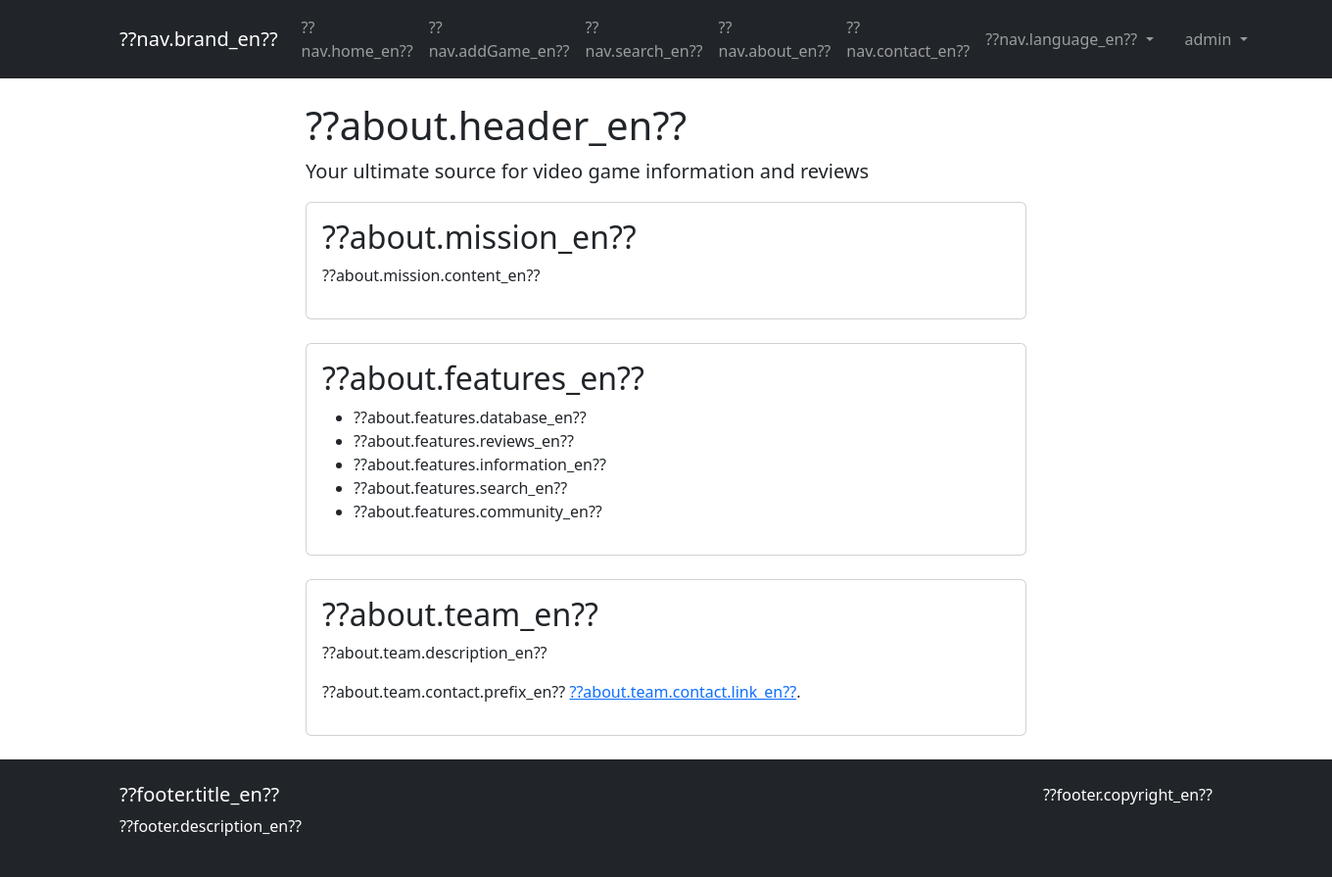
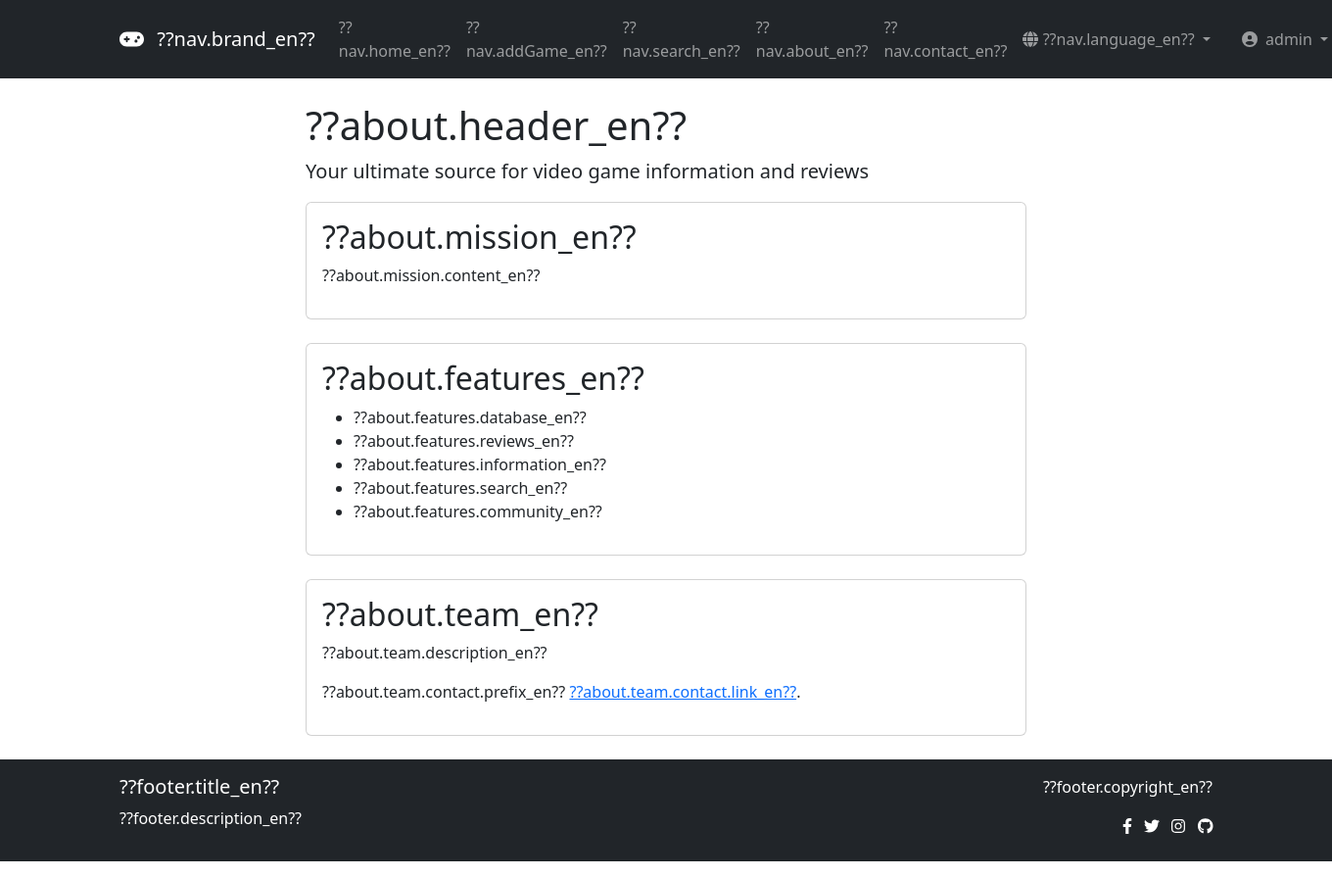
Before and after one commit to Volear/gameencyclopedia, a Spring Boot app: page /about in a window 1360 px wide. Shown: the whole page at 98% size. Run offline with Spring Boot 4, Linux system fonts and the light colour scheme; a user stored in the database is signed in; some of the project's set-up classes (security, data sources, template engines, error pages and the like) are left out, and stand-ins take their place; some libraries are stand-ins or nearby versions.

Commit message:
updated project

```diff
--- a/src/main/java/ge/tsu/gameencyclopedia/GameEncyclopediaApplication.java
+++ b/src/main/java/ge/tsu/gameencyclopedia/GameEncyclopediaApplication.java
@@ -2,11 +2,14 @@ package ge.tsu.gameencyclopedia;
 
 import org.springframework.boot.SpringApplication;
 import org.springframework.boot.autoconfigure.SpringBootApplication;
+import java.util.Collections;
 
 @SpringBootApplication
 public class GameEncyclopediaApplication {
 
     public static void main(String[] args) {
-        SpringApplication.run(GameEncyclopediaApplication.class, args);
+        SpringApplication app = new SpringApplication(GameEncyclopediaApplication.class);
+        app.setDefaultProperties(Collections.singletonMap("server.port", "8082"));
+        app.run(args);
     }
 }
--- a/src/main/java/ge/tsu/gameencyclopedia/user/UserRepository.java
+++ b/src/main/java/ge/tsu/gameencyclopedia/user/UserRepository.java
@@ -9,6 +9,4 @@ import java.util.Optional;
 public interface UserRepository extends JpaRepository<User, Long> {
     Optional<User> findByUsername(String username);
     Optional<User> findByEmail(String email);
-    boolean existsByUsername(String username);
-    boolean existsByEmail(String email);
 }
--- a/src/main/resources/properties/application.properties
+++ b/src/main/resources/properties/application.properties
@@ -1,5 +1,7 @@
 # Spring Profile Configuration
 spring.profiles.active=dev
+server.port=8081
+
 
 # Database Configuration
 spring.datasource.url=jdbc:h2:mem:gamedb
@@ -29,6 +31,6 @@ logging.level.ge.tsu.gameencyclopedia=DEBUG
 logging.level.org.springframework.security=DEBUG
 
 # Internationalization
-spring.messages.basename=messages
+spring.messages.basename=properties/language
 spring.messages.encoding=UTF-8
 spring.messages.cache-duration=3600
--- a/src/main/resources/templates/layout.html
+++ b/src/main/resources/templates/layout.html
@@ -5,14 +5,20 @@
 <head>
   <meta charset="UTF-8">
   <meta name="viewport" content="width=device-width, initial-scale=1.0">
+  <title layout:title-pattern="$LAYOUT_TITLE - $CONTENT_TITLE">Game Encyclopedia</title>
   <link href="https://cdn.jsdelivr.net/npm/bootstrap@5.3.0/dist/css/bootstrap.min.css" rel="stylesheet">
+  <link rel="stylesheet" href="https://cdnjs.cloudflare.com/ajax/libs/font-awesome/6.4.0/css/all.min.css">
   <link rel="stylesheet" th:href="@{/css/style.css}">
   <th:block layout:fragment="head"></th:block>
 </head>
-<body>
+<body class="d-flex flex-column min-vh-100">
+<header>
   <nav class="navbar navbar-expand-lg navbar-dark bg-dark">
     <div class="container">
-    <a class="navbar-brand" th:href="@{/}" th:text="#{nav.brand}">Game Encyclopedia</a>
+      <a class="navbar-brand" th:href="@{/}">
+        <i class="fas fa-gamepad me-2"></i>
+        <span th:text="#{nav.brand}">Game Encyclopedia</span>
+      </a>
       <button class="navbar-toggler" type="button" data-bs-toggle="collapse" data-bs-target="#navbarNav"
               aria-controls="navbarNav" aria-expanded="false" aria-label="Toggle navigation">
         <span class="navbar-toggler-icon"></span>
@@ -43,9 +49,9 @@
               <i class="fas fa-globe"></i> <span th:text="#{nav.language}">Language</span>
             </a>
             <ul class="dropdown-menu">
-            <li><a class="dropdown-item" th:href="@{''(lang=en)}">English</a></li>
-            <li><a class="dropdown-item" th:href="@{''(lang=ka)}">ქართული</a></li>
-            <li><a class="dropdown-item" th:href="@{''(lang=ru)}">Русский</a></li>
+              <li><a class="dropdown-item" th:href="@{''(lang=en)}"><i class="flag-icon flag-icon-us me-2"></i>English</a></li>
+              <li><a class="dropdown-item" th:href="@{''(lang=ka)}"><i class="flag-icon flag-icon-ge me-2"></i>ქართული</a></li>
+              <li><a class="dropdown-item" th:href="@{''(lang=ru)}"><i class="flag-icon flag-icon-ru me-2"></i>Русский</a></li>
             </ul>
           </div>
         </div>
@@ -53,21 +59,31 @@
         <!-- Authentication Links -->
         <ul class="navbar-nav">
           <li class="nav-item" sec:authorize="!isAuthenticated()">
-          <a class="nav-link" th:href="@{/auth/login}" th:text="#{nav.login}">Login</a>
+            <a class="nav-link" th:href="@{/auth/login}">
+              <i class="fas fa-sign-in-alt me-1"></i>
+              <span th:text="#{nav.login}">Login</span>
+            </a>
           </li>
           <li class="nav-item" sec:authorize="!isAuthenticated()">
-          <a class="nav-link" th:href="@{/auth/register}" th:text="#{nav.register}">Register</a>
+            <a class="nav-link" th:href="@{/auth/register}">
+              <i class="fas fa-user-plus me-1"></i>
+              <span th:text="#{nav.register}">Register</span>
+            </a>
           </li>
           <li class="nav-item dropdown" sec:authorize="isAuthenticated()">
             <a class="nav-link dropdown-toggle" href="#" id="userDropdown" role="button" data-bs-toggle="dropdown">
+              <i class="fas fa-user-circle me-1"></i>
               <span th:text="${#authentication.name}">User</span>
             </a>
-          <ul class="dropdown-menu">
+            <ul class="dropdown-menu dropdown-menu-end">
               <li><a class="dropdown-item" href="#" th:text="#{nav.profile}">Profile</a></li>
               <li><hr class="dropdown-divider"></li>
               <li>
                 <form th:action="@{/auth/logout}" method="post" class="d-inline">
-                <button type="submit" class="dropdown-item" th:text="#{nav.logout}">Logout</button>
+                  <button type="submit" class="dropdown-item">
+                    <i class="fas fa-sign-out-alt me-1"></i>
+                    <span th:text="#{nav.logout}">Logout</span>
+                  </button>
                 </form>
               </li>
             </ul>
@@ -76,22 +92,28 @@
       </div>
     </div>
   </nav>
+</header>
 
+<main class="flex-shrink-0">
   <div class="container mt-4 mb-4">
     <div th:if="${errorMessage}" class="alert alert-danger alert-dismissible fade show" role="alert">
+      <i class="fas fa-exclamation-circle me-2"></i>
       <span th:text="${errorMessage}">Error message</span>
       <button type="button" class="btn-close" data-bs-dismiss="alert" aria-label="Close"></button>
     </div>
     <div th:if="${successMessage}" class="alert alert-success alert-dismissible fade show" role="alert">
+      <i class="fas fa-check-circle me-2"></i>
       <span th:text="${successMessage}">Success message</span>
       <button type="button" class="btn-close" data-bs-dismiss="alert" aria-label="Close"></button>
     </div>
 
     <div layout:fragment="content">
+      <!-- Page content will be inserted here -->
     </div>
   </div>
+</main>
 
-<footer class="bg-dark text-white py-4 mt-auto">
+<footer class="footer mt-auto py-3 bg-dark text-white">
   <div class="container">
     <div class="row">
       <div class="col-md-6">
@@ -100,12 +122,19 @@
       </div>
       <div class="col-md-6 text-md-end">
         <p th:text="#{footer.copyright}">© 2025 Game Encyclopedia. All rights reserved.</p>
+        <div class="mt-2">
+          <a href="#" class="text-white me-2"><i class="fab fa-facebook-f"></i></a>
+          <a href="#" class="text-white me-2"><i class="fab fa-twitter"></i></a>
+          <a href="#" class="text-white me-2"><i class="fab fa-instagram"></i></a>
+          <a href="#" class="text-white"><i class="fab fa-github"></i></a>
+        </div>
       </div>
     </div>
   </div>
 </footer>
 
 <script src="https://cdn.jsdelivr.net/npm/bootstrap@5.3.0/dist/js/bootstrap.bundle.min.js"></script>
+<script src="https://cdnjs.cloudflare.com/ajax/libs/font-awesome/6.4.0/js/all.min.js"></script>
 <th:block layout:fragment="scripts"></th:block>
 </body>
 </html>
```
Also changed, not shown: src/main/java/ge/tsu/gameencyclopedia/auth/AuthController.java (+3 -6 lines), src/main/java/ge/tsu/gameencyclopedia/config/SecurityConfig.java (+3 -10 lines), src/main/java/ge/tsu/gameencyclopedia/user/User.java (+33 -65 lines), src/main/java/ge/tsu/gameencyclopedia/user/UserService.java (+10 -7 lines), src/main/resources/properties/language_ka.properties (renamed from src/main/resources/properties/language_ge.properties). Lines whose indentation alone changed are shown as unchanged.
